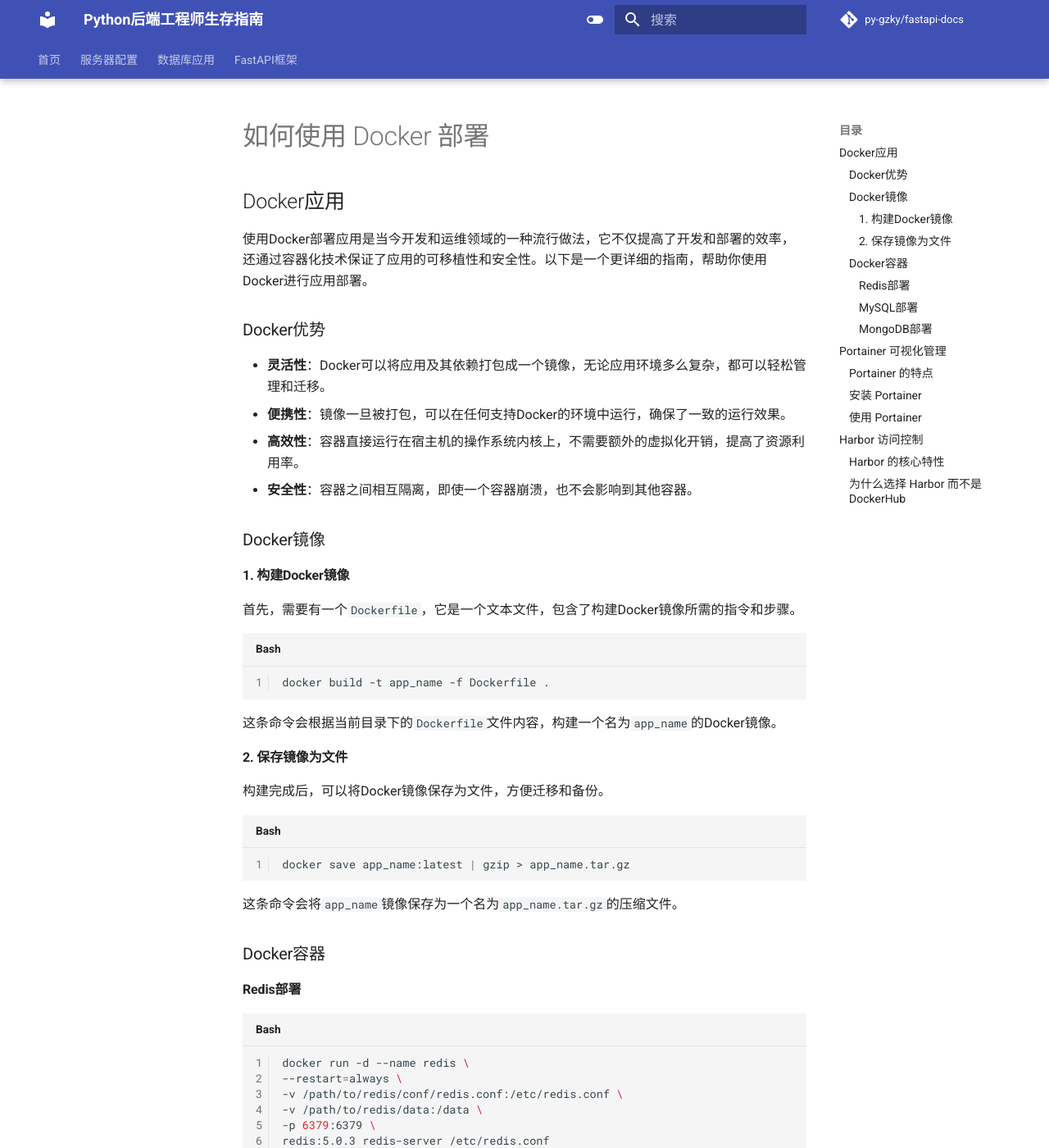
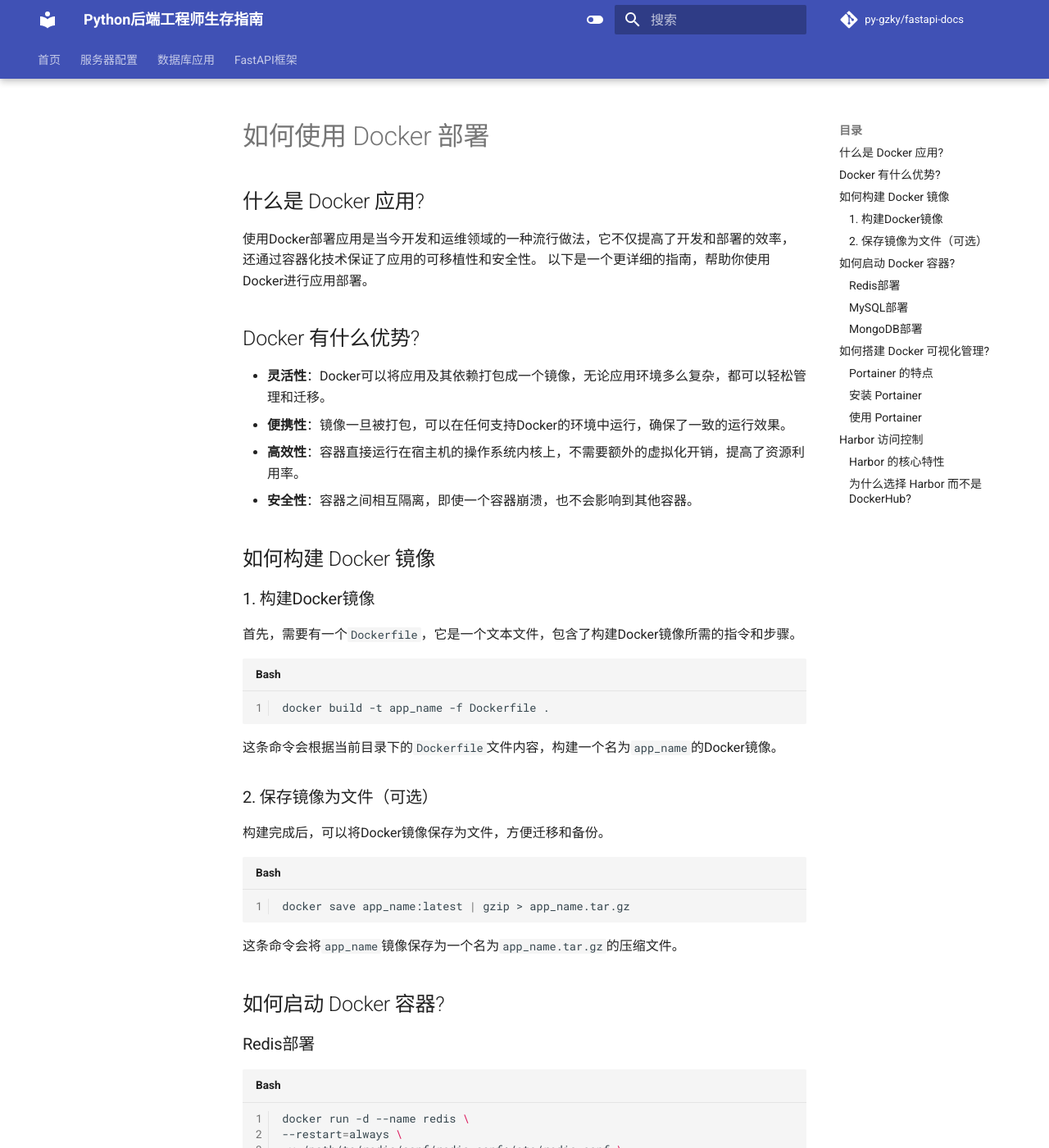
Before and after one commit to PY-GZKY/PythonBackendEngineerGuide, an MkDocs documentation site: the page built from docs/how-to-deploy-using-docker.md, in a window 1280 px wide and 1400 px high. Shown: the whole window at 82% size. Built offline with MkDocs 1.6.1 and Material for MkDocs 9.7.7, drawn with Linux system fonts in a browser that asks for light colours; comment, search, counter and statistics services are not loaded; some of the changed text lies outside the part shown.

Commit message:
Update how-to-deploy-using-docker.md

````diff
--- a/docs/how-to-deploy-using-docker.md
+++ b/docs/how-to-deploy-using-docker.md
@@ -1,19 +1,20 @@
 # 如何使用 Docker 部署
 
-## Docker应用
+## 什么是 Docker 应用?
 
-使用Docker部署应用是当今开发和运维领域的一种流行做法，它不仅提高了开发和部署的效率，还通过容器化技术保证了应用的可移植性和安全性。以下是一个更详细的指南，帮助你使用Docker进行应用部署。
+使用Docker部署应用是当今开发和运维领域的一种流行做法，它不仅提高了开发和部署的效率，还通过容器化技术保证了应用的可移植性和安全性。
+以下是一个更详细的指南，帮助你使用Docker进行应用部署。
 
-### Docker优势
+## Docker 有什么优势?
 
 - **灵活性**：Docker可以将应用及其依赖打包成一个镜像，无论应用环境多么复杂，都可以轻松管理和迁移。
 - **便携性**：镜像一旦被打包，可以在任何支持Docker的环境中运行，确保了一致的运行效果。
 - **高效性**：容器直接运行在宿主机的操作系统内核上，不需要额外的虚拟化开销，提高了资源利用率。
 - **安全性**：容器之间相互隔离，即使一个容器崩溃，也不会影响到其他容器。
 
-### Docker镜像
+## 如何构建 Docker 镜像
 
-#### 1. 构建Docker镜像
+### 1. 构建Docker镜像
 
 首先，需要有一个`Dockerfile`，它是一个文本文件，包含了构建Docker镜像所需的指令和步骤。
 
@@ -23,7 +24,7 @@ docker build -t app_name -f Dockerfile .
 
 这条命令会根据当前目录下的`Dockerfile`文件内容，构建一个名为`app_name`的Docker镜像。
 
-#### 2. 保存镜像为文件
+### 2. 保存镜像为文件（可选）
 
 构建完成后，可以将Docker镜像保存为文件，方便迁移和备份。
 
@@ -33,9 +34,9 @@ docker save app_name:latest | gzip > app_name.tar.gz
 
 这条命令会将`app_name`镜像保存为一个名为`app_name.tar.gz`的压缩文件。
 
-### Docker容器
+## 如何启动 Docker 容器?
 
-#### Redis部署
+### Redis部署
 
 ```shell
 docker run -d --name redis \
@@ -46,7 +47,7 @@ docker run -d --name redis \
 redis:5.0.3 redis-server /etc/redis.conf
 ```
 
-#### MySQL部署
+### MySQL部署
 
 ```shell
 docker run -d --name mysql \
@@ -58,7 +59,7 @@ docker run -d --name mysql \
 -p 3306:3306 mysql:5.7.30
 ```
 
-#### MongoDB部署
+### MongoDB部署
 
 ```shell
 docker run -d --name mongodb \
@@ -76,18 +77,18 @@ docker ps -a | grep Exited | awk '{print $1}' | xargs docker rm
 ```
 这条命令会查找所有状态为Exited的容器，并将它们删除。
 
-
 ```shell
 docker images -q --filter "dangling=true" | xargs docker rmi
 ```
 这条命令会删除所有未被标记或未被容器使用的镜像，释放空间。
 
-通过上述步骤，你可以使用Docker构建应用的镜像，将其保存和迁移，并运行必要的服务如Redis等。Docker的维护命令也帮助你保持环境的清洁和高效。记得在实际部署前，根据自己的需要调整命令中的参数，如镜像名、容器名、端口映射等。
+通过上述步骤，你可以使用Docker构建应用的镜像，将其保存和迁移，并运行必要的服务如Redis等。
 
-## Portainer 可视化管理
+Docker的维护命令也帮助你保持环境的清洁和高效。记得在实际部署前，根据自己的需要调整命令中的参数，如镜像名、容器名、端口映射等。
 
-Portainer
-是一款开源的轻量级管理工具，旨在帮助用户通过Web用户界面轻松管理Docker或Kubernetes环境。它的直观界面使得即使是Docker和Kubernetes的新手也能快速上手，同时也为高级用户提供了强大的功能。下面是如何安装和使用Portainer进行Docker环境管理的详细指南。
+## 如何搭建 Docker 可视化管理?
+
+Portainer 是一款开源的轻量级管理工具，旨在帮助用户通过Web用户界面轻松管理Docker或Kubernetes环境。它的直观界面使得即使是Docker和Kubernetes的新手也能快速上手，同时也为高级用户提供了强大的功能。下面是如何安装和使用Portainer进行Docker环境管理的详细指南。
 
 ### Portainer 的特点
 
@@ -131,7 +132,7 @@ Swarm或Kubernetes环境中。通过这些功能，Portainer成为了一个非
 
 ## Harbor 访问控制
 
-什么是Harbor？
+什么是 Harbor？
 
 Harbor 是一个先进的企业级容器镜像仓库（Registry），它为存储、签名和扫描容器镜像提供了丰富的功能，确保容器化应用的安全性和一致性。作为一个由中国网易公司捐赠给Cloud
 Native Computing Foundation（CNCF）并已毕业的项目，Harbor 在全球范围内被广泛认可和使用，特别是在需要严格遵守数据治理和安全性要求的企业环境中。
@@ -148,7 +149,7 @@ Native Computing Foundation（CNCF）并已毕业的项目，Harbor 在全球范
 
 5. **高可用性和多租户**：Harbor 设计考虑到了企业级的高可用性和多租户需求，支持横向扩展以适应高负载，同时通过项目来实现资源隔离，满足多团队或多项目的管理需求。
 
-### 为什么选择 Harbor 而不是 DockerHub
+### 为什么选择 Harbor 而不是 DockerHub?
 
 尽管 DockerHub 是最流行的公共容器镜像仓库，提供了大量的社区镜像资源，但对于企业用户来说，选择 Harbor 作为私有或内部镜像仓库有以下几个理由：
 
````
